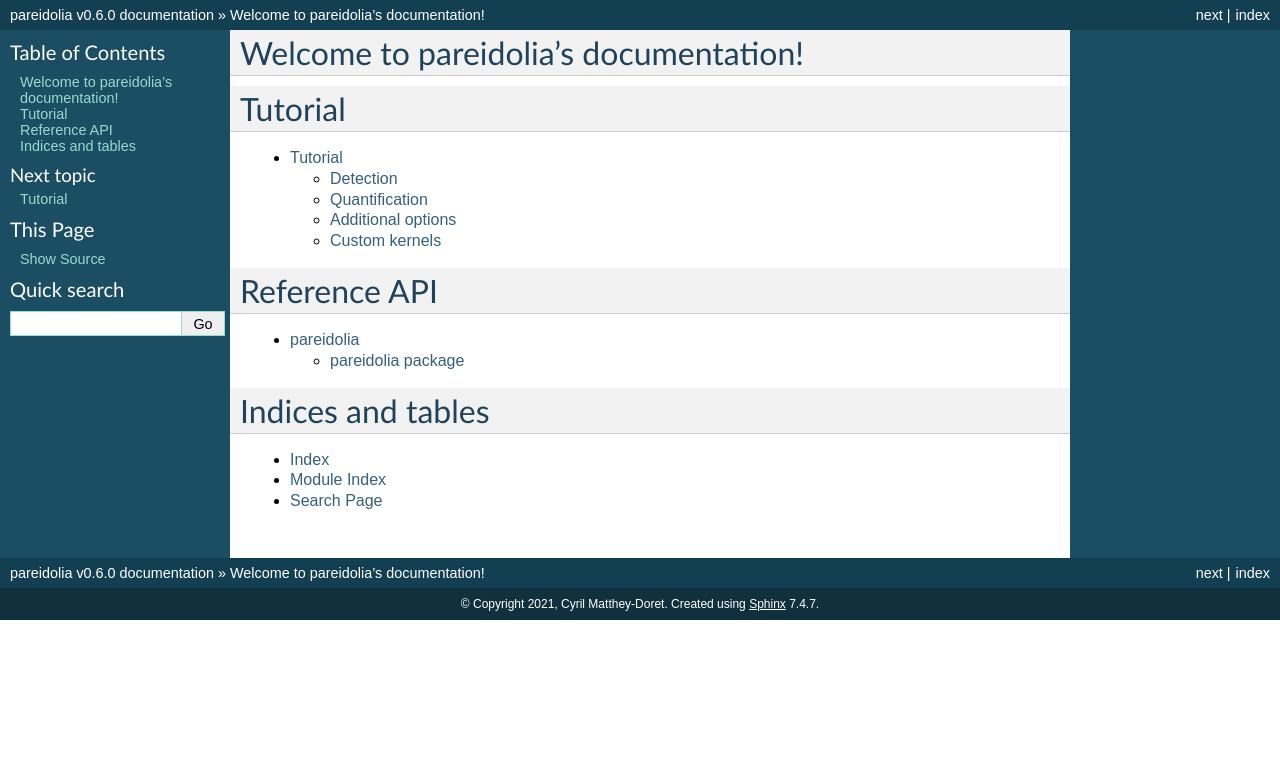
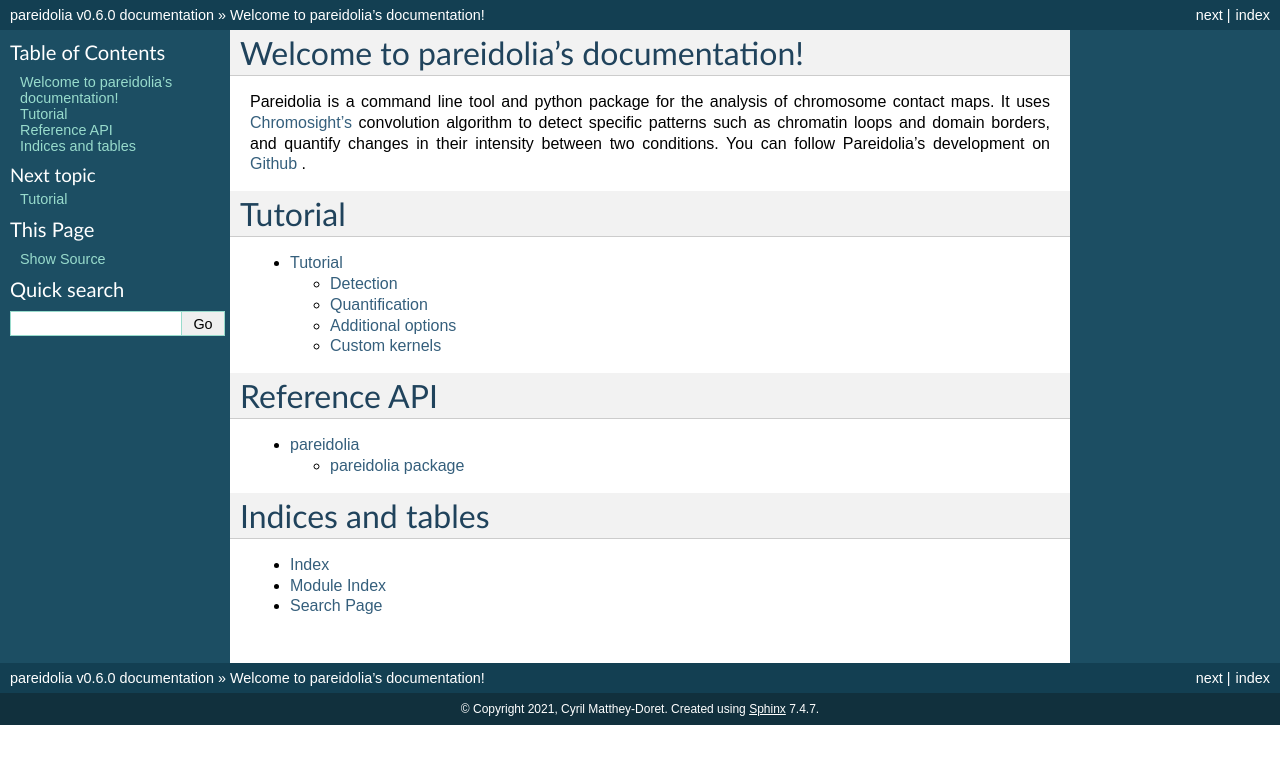
Before and after one commit to koszullab/pareidolia, a Sphinx documentation site: the page built from docs/index.rst, in a window 1280 px wide. Shown: the top 764 px of the page. Built offline with Sphinx 7.4.7, drawn with Linux system fonts in a browser that asks for light colours; formulas are drawn with MathJax 3.

Commit message:
add welcome message to docs

```diff
--- a/docs/index.rst
+++ b/docs/index.rst
@@ -5,6 +5,7 @@
 
 Welcome to pareidolia's documentation!
 ======================================
+Pareidolia is a command line tool and python package for the analysis of chromosome contact maps. It uses `Chromosight's <https://github.com/koszullab/chromosight>`_ convolution algorithm to detect specific patterns such as chromatin loops and domain borders, and quantify changes in their intensity between two conditions. You can follow Pareidolia's development on `Github <https://github.com/koszullab/pareidolia>`_ .
 
 .. toctree::
    :maxdepth: 2
```
